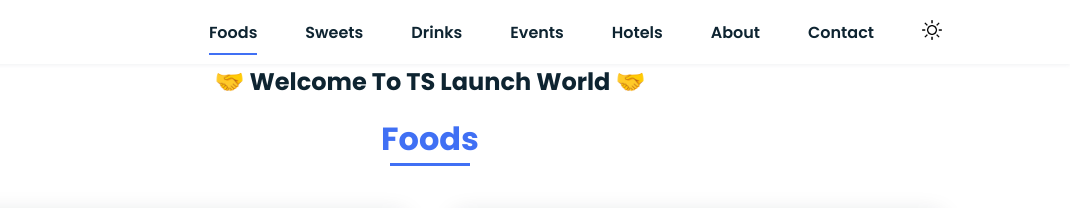
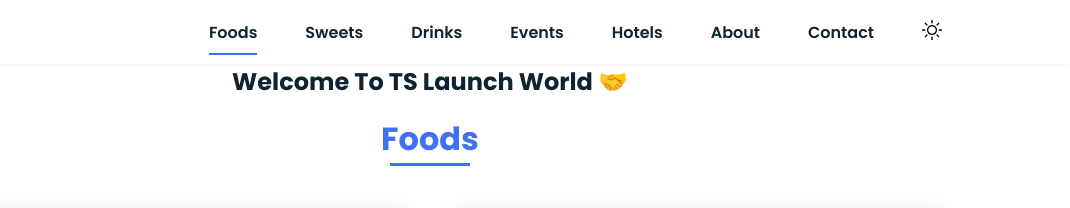
Before and after one commit to ParvejShaha/Food-Blog, a plain HTML site: page index.html in a window 1280 px wide. Shown: the top 208 px of the page, 210-1280 px from the left. Drawn offline with nearby package versions, Linux system fonts and the light colour scheme.

Commit message:
Update index.html

```diff
--- a/index.html
+++ b/index.html
@@ -273,7 +273,7 @@
 
     <!--===== Projects =====-->
     <section class="projects section" id="projects">
-      <h2  style="text-align: center;"> 🤝 Welcome To TS Launch World 🤝</h2>
+      <h2  style="text-align: center;"> Welcome To TS Launch World 🤝</h2>
       <h2 class="section-title">Foods</h2>
 
       <div class="project-container">
```
